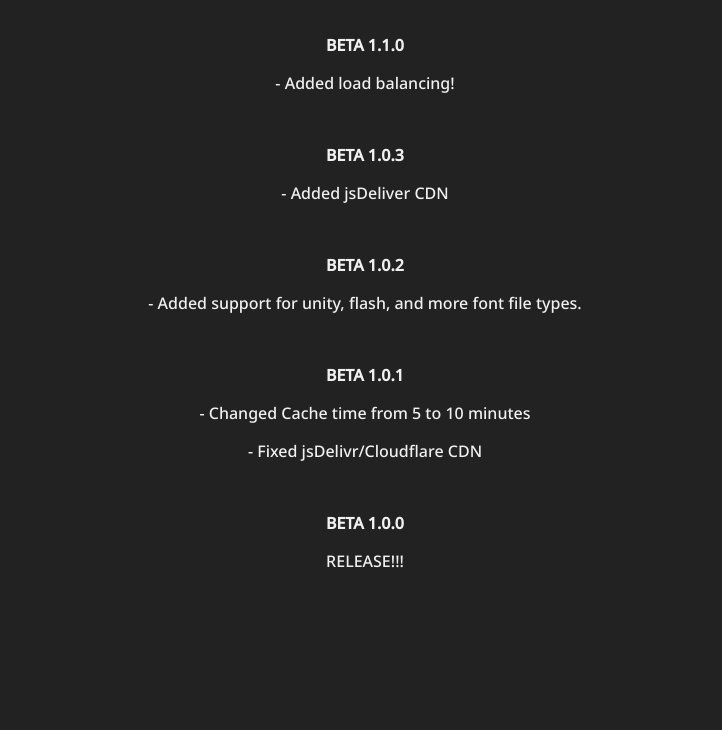
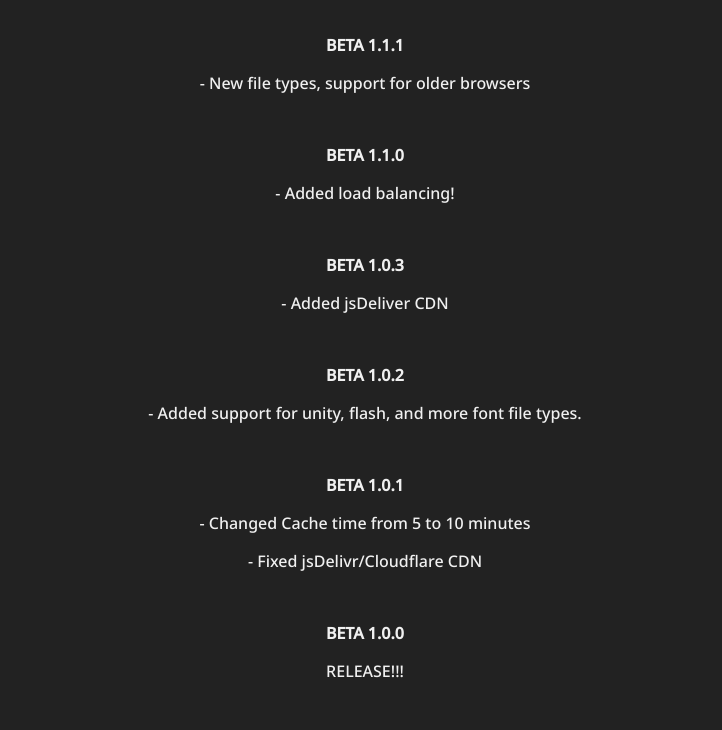
Before and after one commit to albibos/gitloaf, a website: page public/updatelog.html in a window 1280 px wide. Shown: the part 187-917 px from the top of the page, without its empty margins (275-997 px from the left). Before the commit the page ends 807 px from the top, so only its background shows below. Drawn offline with Linux system fonts and the light colour scheme.

Commit message:
BETA 1.1.1

```diff
--- a/public/updatelog.html
+++ b/public/updatelog.html
@@ -14,6 +14,9 @@
   <div class="main-container">
     <center>
     <h1 class="title"> <b>Gitloaf</b> version:</h1>
+      <p><b>BETA 1.1.1</b></p>
+      <p>- New file types, support for older browsers</p>
+      <br>
       <p><b>BETA 1.1.0</b></p>
       <p>- Added load balancing!</p>
       <br>
```
Also changed, not shown: public/index.html (+1 -1 lines).
